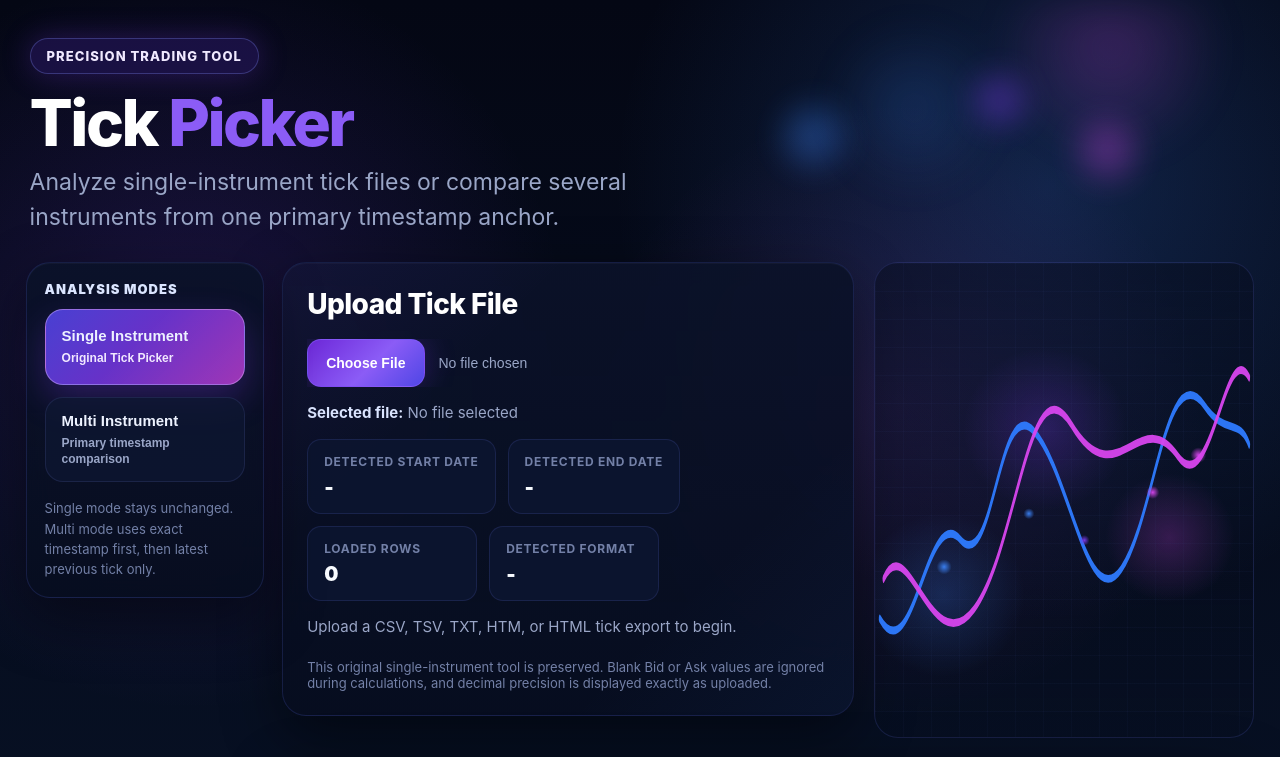
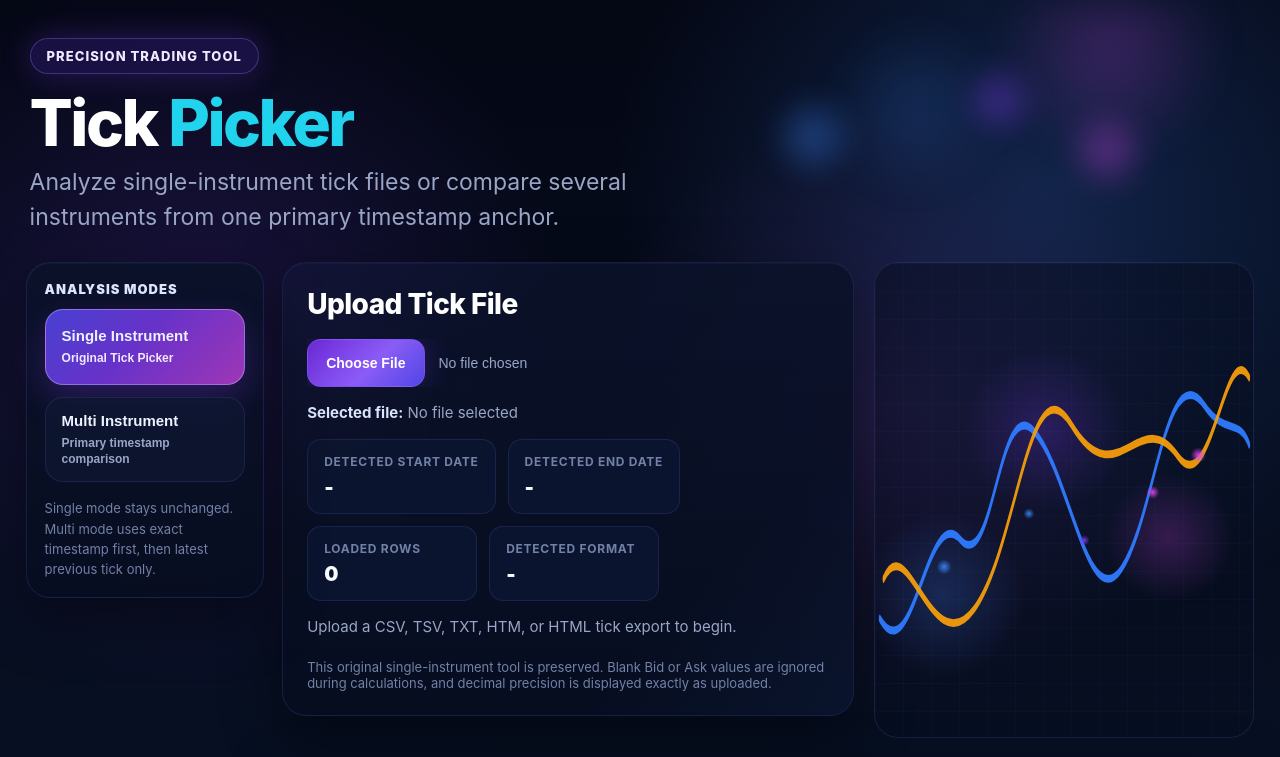
Before and after one commit to faiyaaaaaaz/Upgraded-Tick-Picker, a Next.js app: page / in a window 1280 px wide. Shown: the top 757 px of the page. Built offline with nearby package versions, Linux system fonts and the light colour scheme.

Commit message:
Change color scheme for UI elements

```diff
--- a/app/page.js
+++ b/app/page.js
@@ -23,8 +23,8 @@ const RESULT_CONFIG = [
     valueLabel: "Maximum Ask",
     priceField: "ask",
     rawField: "askRaw",
-    pillClass: "pillPink",
-    highlightClass: "highlightRowPink"
+    pillClass: "pillOrange",
+    highlightClass: "highlightRowOrange"
   },
   {
     key: "minAsk",
@@ -687,7 +687,7 @@ function HeroChart() {
           <path
             d="M18,160 C70,132 120,205 210,175 C300,145 325,46 415,82 C510,120 560,70 640,98 C710,122 740,35 790,58"
             fill="none"
-            stroke="#d946ef"
+            stroke="#f59e0b"
             strokeWidth="4"
             strokeLinecap="round"
             opacity="0.95"
@@ -1967,7 +1967,7 @@ export default function HomePage() {
       <main className="page">
         <section className="header">
           <div className="topBadge">Precision Trading Tool</div>
-          <h1>Tick <span style={{ color: "#8b5cf6" }}>Picker</span></h1>
+          <h1>Tick <span style={{ color: "#22d3ee" }}>Picker</span></h1>
           <p>
             Analyze single-instrument tick files or compare several instruments from one primary timestamp anchor.
           </p>
```
